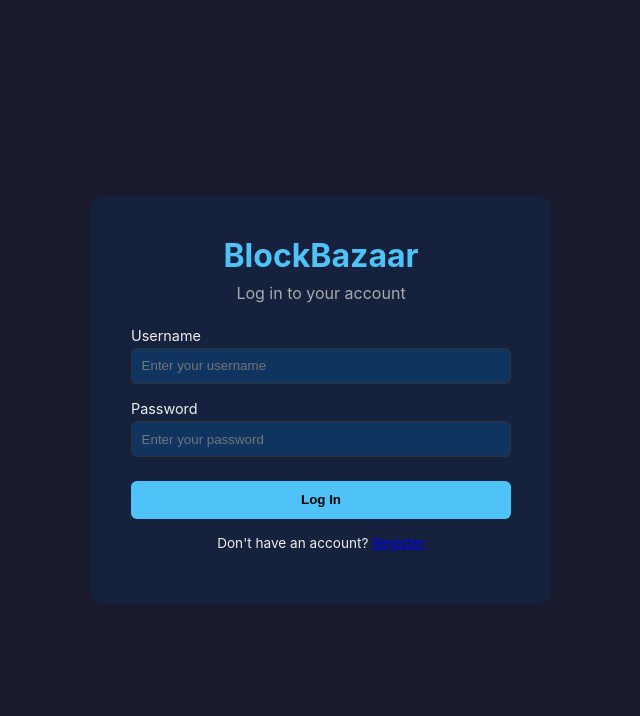
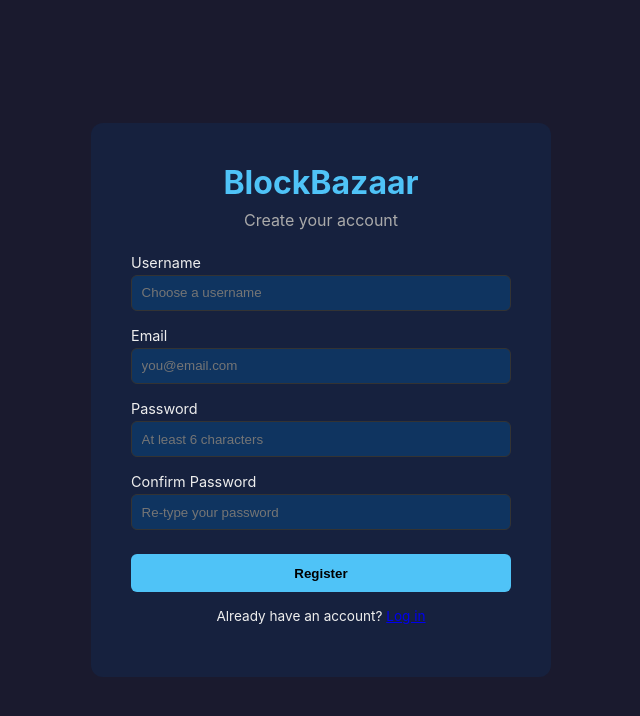
Before and after one commit to rig-gg/BlockBazaar, a React (Create React App) app in the folder frontend/: page / in a window 1280 px wide. Shown: the top 716 px of the page, without its empty margins (319-959 px from the left). Built offline with nearby package versions, Linux system fonts and the light colour scheme.

Commit message:
feat: add Register page and React Router navigation

```diff
--- a/frontend/src/App.js
+++ b/frontend/src/App.js
@@ -1,7 +1,7 @@
-import Login from "./pages/Login";
+import Register from "./pages/Register";
 
 function App() {
-  return <Login />;
+  return <Register />;
 }
 
 export default App;
--- /dev/null
+++ b/frontend/src/pages/Register.js
@@ -0,0 +1,183 @@
+import { useState } from "react";
+
+function Register() {
+  const [username, setUsername] = useState("");
+  const [email, setEmail] = useState("");
+  const [password, setPassword] = useState("");
+  const [confirmPassword, setConfirmPassword] = useState("");
+  const [error, setError] = useState("");
+  const [success, setSuccess] = useState("");
+  const [loading, setLoading] = useState(false);
+
+  const handleSubmit = async (e) => {
+    e.preventDefault();
+    setError("");
+    setSuccess("");
+
+    // Frontend validation
+    if (!username.trim() || !email.trim() || !password || !confirmPassword) {
+      setError("Please fill in all fields.");
+      return;
+    }
+    if (!email.includes("@")) {
+      setError("Please enter a valid email address.");
+      return;
+    }
+    if (password.length < 6) {
+      setError("Password must be at least 6 characters.");
+      return;
+    }
+    if (password !== confirmPassword) {
+      setError("Passwords do not match.");
+      return;
+    }
+
+    setLoading(true);
+    try {
+      const response = await fetch("http://localhost:8080/api/auth/register", {
+        method: "POST",
+        headers: { "Content-Type": "application/json" },
+        body: JSON.stringify({ username, email, password }),
+      });
+
+      if (!response.ok) {
+        // Backend rejects duplicates (email is unique)
+        setError("Registration failed. Username or email may already be taken.");
+        return;
+      }
+
+      setSuccess("Account created! You can now log in.");
+      setUsername("");
+      setEmail("");
+      setPassword("");
+      setConfirmPassword("");
+    } catch (err) {
+      setError("Cannot reach the server. Is the backend running?");
+    } finally {
+      setLoading(false);
+    }
+  };
+
+  return (
+    <div style={styles.container}>
+      <form onSubmit={handleSubmit} style={styles.card}>
+        <h1 style={styles.title}>BlockBazaar</h1>
+        <h2 style={styles.subtitle}>Create your account</h2>
+
+        {error && <p style={styles.error}>{error}</p>}
+        {success && <p style={styles.success}>{success}</p>}
+
+        <label style={styles.label}>Username</label>
+        <input
+          style={styles.input}
+          type="text"
+          value={username}
+          onChange={(e) => setUsername(e.target.value)}
+          placeholder="Choose a username"
+        />
+
+        <label style={styles.label}>Email</label>
+        <input
+          style={styles.input}
+          type="email"
+          value={email}
+          onChange={(e) => setEmail(e.target.value)}
+          placeholder="you@email.com"
+        />
+
+        <label style={styles.label}>Password</label>
+        <input
+          style={styles.input}
+          type="password"
+          value={password}
+          onChange={(e) => setPassword(e.target.value)}
+          placeholder="At least 6 characters"
+        />
+
+        <label style={styles.label}>Confirm Password</label>
+        <input
+          style={styles.input}
+          type="password"
+          value={confirmPassword}
+          onChange={(e) => setConfirmPassword(e.target.value)}
+          placeholder="Re-type your password"
+        />
+
+        <button style={styles.button} type="submit" disabled={loading}>
+          {loading ? "Creating account..." : "Register"}
+        </button>
+
+        <p style={styles.footer}>
+          Already have an account? <a href="/login">Log in</a>
+        </p>
+      </form>
+    </div>
+  );
+}
+
+const styles = {
+  container: {
+    minHeight: "100vh",
+    display: "flex",
+    alignItems: "center",
+    justifyContent: "center",
+    background: "#1a1a2e",
+  },
+  card: {
+    background: "#16213e",
+    padding: "2.5rem",
+    borderRadius: "12px",
+    width: "100%",
+    maxWidth: "380px",
+    display: "flex",
+    flexDirection: "column",
+    color: "#eee",
+  },
+  title: { margin: 0, textAlign: "center", color: "#4fc3f7" },
+  subtitle: {
+    marginTop: "0.5rem",
+    marginBottom: "1.5rem",
+    textAlign: "center",
+    fontSize: "1rem",
+    fontWeight: "normal",
+    color: "#aaa",
+  },
+  label: { marginBottom: "0.25rem", fontSize: "0.9rem" },
+  input: {
+    padding: "0.6rem",
+    marginBottom: "1rem",
+    borderRadius: "6px",
+    border: "1px solid #333",
+    background: "#0f3460",
+    color: "#fff",
+  },
+  button: {
+    padding: "0.7rem",
+    borderRadius: "6px",
+    border: "none",
+    background: "#4fc3f7",
+    color: "#000",
+    fontWeight: "bold",
+    cursor: "pointer",
+    marginTop: "0.5rem",
+  },
+  error: {
+    background: "#5c1a1a",
+    color: "#ffb3b3",
+    padding: "0.5rem",
+    borderRadius: "6px",
+    fontSize: "0.85rem",
+    textAlign: "center",
+  },
+  success: {
+    background: "#1a5c2a",
+    color: "#b3ffcc",
+    padding: "0.5rem",
+    borderRadius: "6px",
+    fontSize: "0.85rem",
+    textAlign: "center",
+  },
+  footer: { textAlign: "center", fontSize: "0.85rem", marginTop: "1rem" },
+};
+
+export default Register;
```
